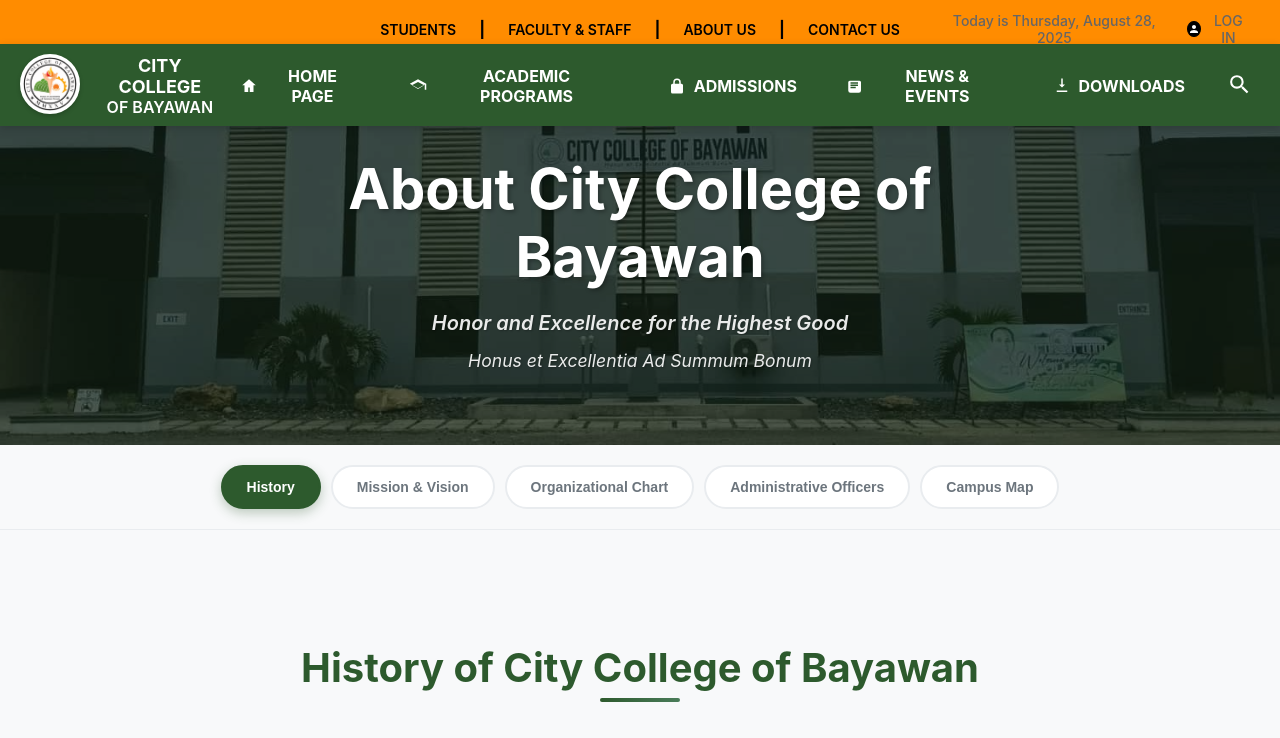
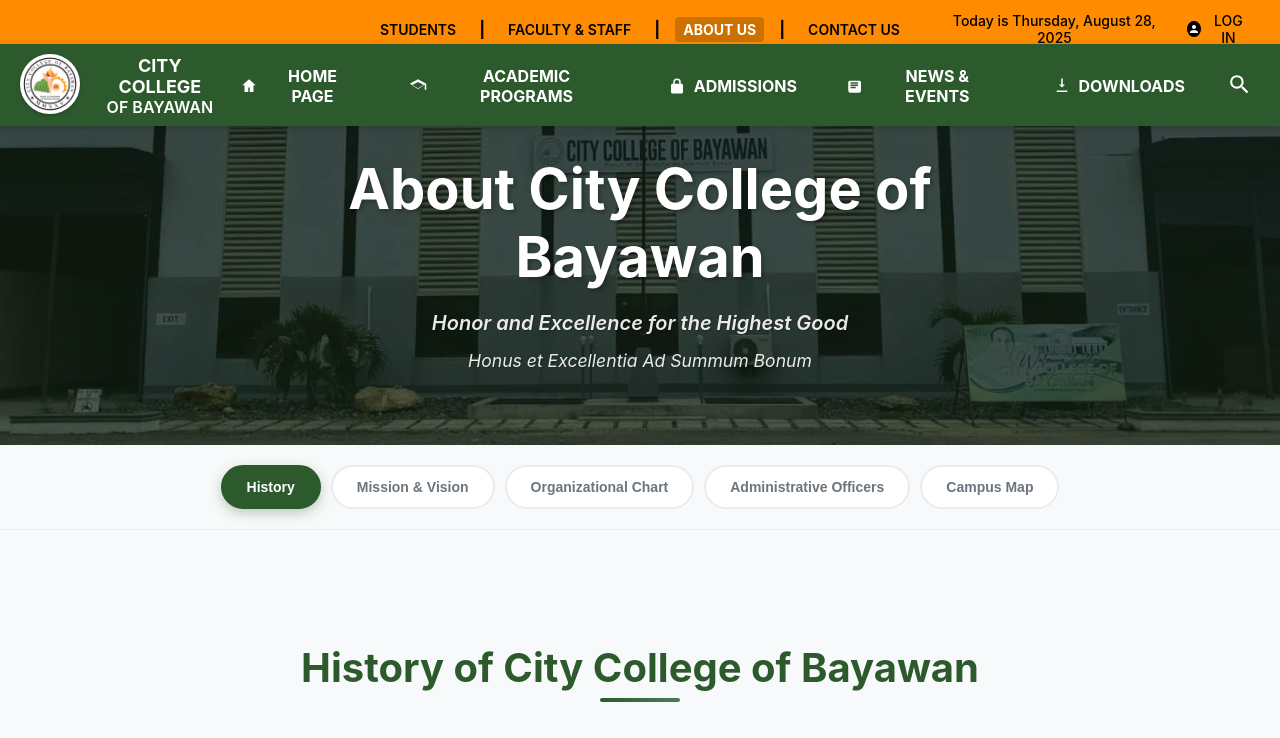
Before and after one commit to TheReaLsshhh/ccbweb-remaster, a React (Create React App) app: page /about in a window 1280 px wide. Shown: the top 738 px of the page. Built offline with nearby package versions, Linux system fonts and the light colour scheme.

Commit message:
Initial Commit

```diff
--- a/src/components/Navbar.css
+++ b/src/components/Navbar.css
@@ -50,7 +50,7 @@
 }
 
 .date-text {
-  color: #666;
+  color: black;
   font-size: 14px;
   font-weight: 500;
   margin-right: 16px;
@@ -79,6 +79,15 @@
 
 .top-link:hover {
   color: #fff;
+}
+
+/* Active top bar link styling */
+.top-link.active-top-link {
+  color: #fff;
+  background-color: rgba(0, 0, 0, 0.2);
+  padding: 4px 8px;
+  border-radius: 4px;
+  font-weight: 700;
 }
 
 .separator {
@@ -127,7 +136,7 @@
 }
 
 .login-text {
-  color: #666;
+  color: black;
   font-size: 14px;
   font-weight: 500;
 }
--- a/src/components/Navbar.js
+++ b/src/components/Navbar.js
@@ -41,6 +41,11 @@
       return activeSection === targetSection ? 'nav-link active-nav' : 'nav-link';
     }
     return activePage === href ? 'nav-link active-nav' : 'nav-link';
+  };
+
+  // Determine which top bar link should be active based on current page
+  const getActiveTopLinkClass = (href) => {
+    return activePage === href ? 'top-link active-top-link' : 'top-link';
   };
 
   // Set active page based on current URL and attach scroll listener for home page section tracking
@@ -97,13 +102,13 @@
 
           <div className="top-bar-center">
             <div className="top-bar-links">
-              <a href="/students" className="top-link">STUDENTS</a>
+              <a href="/students" className={getActiveTopLinkClass('/students')}>STUDENTS</a>
               <span className="separator">|</span>
-              <a href="/faculty" className="top-link">FACULTY & STAFF</a>
+              <a href="/faculty" className={getActiveTopLinkClass('/faculty')}>FACULTY & STAFF</a>
               <span className="separator">|</span>
-                <a href="/about" className="top-link">ABOUT US</a>
+              <a href="/about" className={getActiveTopLinkClass('/about')}>ABOUT US</a>
               <span className="separator">|</span>
-              <a href="/contact" className="top-link">CONTACT US</a>
+              <a href="/contact" className={getActiveTopLinkClass('/contact')}>CONTACT US</a>
             </div>
           </div>
 
```
